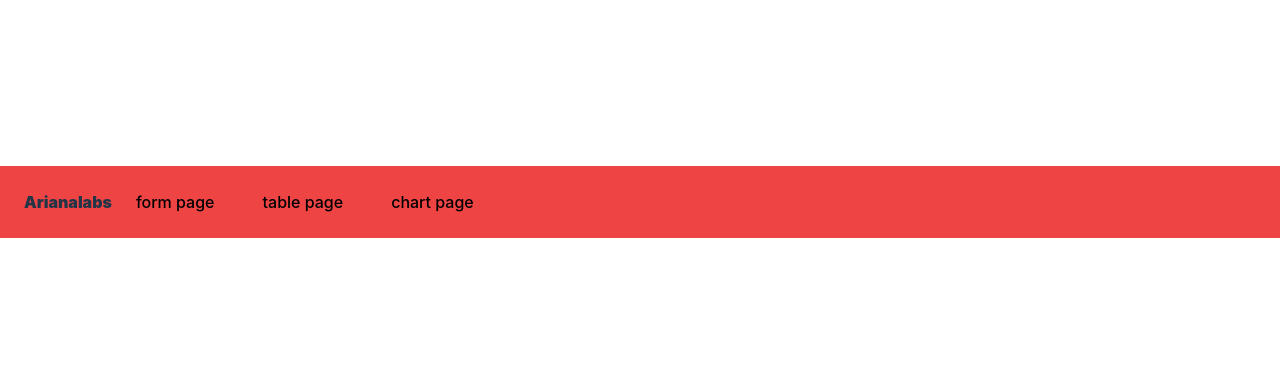
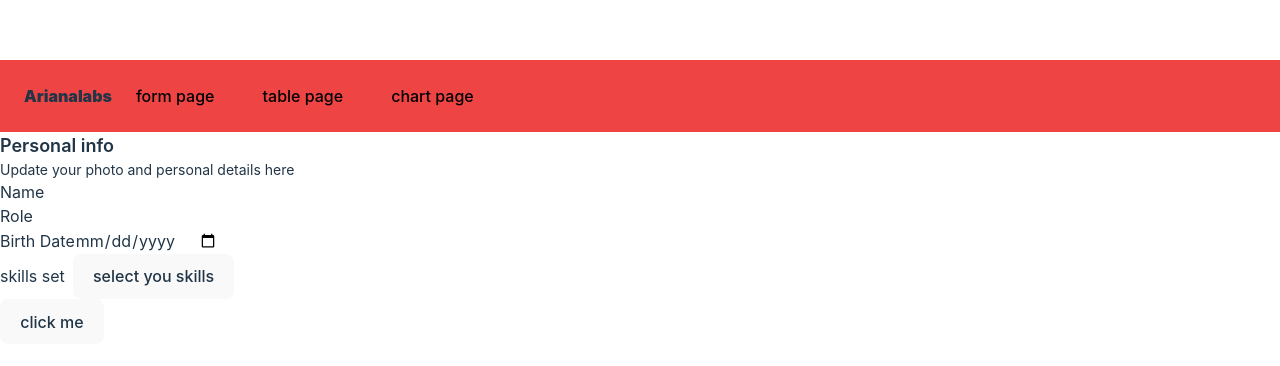
Before and after one commit to SaharGhadampoorHafezi/ariana-code-challenge, a React (Vite) app: page / in a window 1280 px wide. Shown: the part 198-564 px from the top of the page. Built offline with nearby package versions, Linux system fonts and the light colour scheme.

Commit message:
implement the basic form, ui is not concluded

```diff
--- a/src/modules/form/drop-down/drop-down.jsx
+++ b/src/modules/form/drop-down/drop-down.jsx
@@ -1,8 +1,7 @@
 import React, { useState } from "react";
 
-export const DropDown = () => {
+export const DropDown = ({ enteredValue, setEnteredValue }) => {
   const [open, setOpen] = useState(false);
-  const [select, setSelect] = useState("");
 
   const dropDownItems = ["react", "js", "next", "html", "css"];
 
@@ -12,14 +11,16 @@ export const DropDown = () => {
   return (
     <div className="relative">
       <button onClick={onClickHandler}>
-        {select ? select : "select you skills"}
+        {enteredValue.skillsSet ? enteredValue.skillsSet : "select you skills"}
       </button>
       {open ? (
         <ul className="absolute z-10">
           {dropDownItems.map((item) => {
             return (
               <li
-                onClick={() => setSelect(item)}
+                onClick={() =>
+                  setEnteredValue({ ...enteredValue, skillsSet: item })
+                }
                 key={item}
                 className=" bg-white"
               >
--- a/src/pages/form-page/index.jsx
+++ b/src/pages/form-page/index.jsx
@@ -1,11 +1,78 @@
-import React from 'react';
-import HeaderComponent from '../../components/header-component';
+import React, { useState } from "react";
+import HeaderComponent from "../../components/header-component";
+import { DropDown } from "../../modules/form";
+import { userStore } from "../../store/store";
 
 export const FormPage = () => {
+  const [enteredValue, setEnteredValue] = useState({
+    name: "",
+    role: "",
+    birthDate: "",
+    skillsSet: "",
+  });
+
+
+
+
+  const add = userStore((state) => state.addUser);
+
+  const onSubmitHandler = (e) => {
+    e.preventDefault();
+    add(enteredValue);
+  };
+
   return (
-    <div className='flex flex-col align-center items-center'>
+    <div className="flex flex-col">
       <HeaderComponent />
-
+      <div>
+        <h2 className="text-[main-black] font-semibold text-lg">
+          Personal info
+        </h2>
+        <p className="text-[second-gray] text-sm font-normal">
+          Update your photo and personal details here
+        </p>
+      </div>
+      <form onSubmit={onSubmitHandler}>
+        <div>
+          <label htmlFor="name">Name</label>
+          <input
+            type="text"
+            id="name"
+            value={enteredValue.name}
+            onChange={(e) =>
+              setEnteredValue({ ...enteredValue, name: e.target.value })
+            }
+          />
+        </div>
+        <div>
+          <label htmlFor="role">Role</label>
+          <input
+            type="text"
+            id="role"
+            name={enteredValue.role}
+            onChange={(e) =>
+              setEnteredValue({ ...enteredValue, role: e.target.value })
+            }
+          />
+        </div>
+        <div>
+          <label htmlFor="birth">Birth Date</label>
+          <input
+            type="date"
+            id="birth"
+            value={enteredValue.birthDate}
+            onChange={(e) => setEnteredValue({...enteredValue, birthDate: e.target.value})}
+          />
+        </div>
+        <div className="flex align-center items-center gap-2">
+          <label htmlFor="">skills set</label>
+          <DropDown
+            enteredValue={enteredValue}
+            setEnteredValue={setEnteredValue}
+          />
+        </div>
+        <button type="submit">click me</button>
+      </form>
     </div>
   );
-}
+};
```
